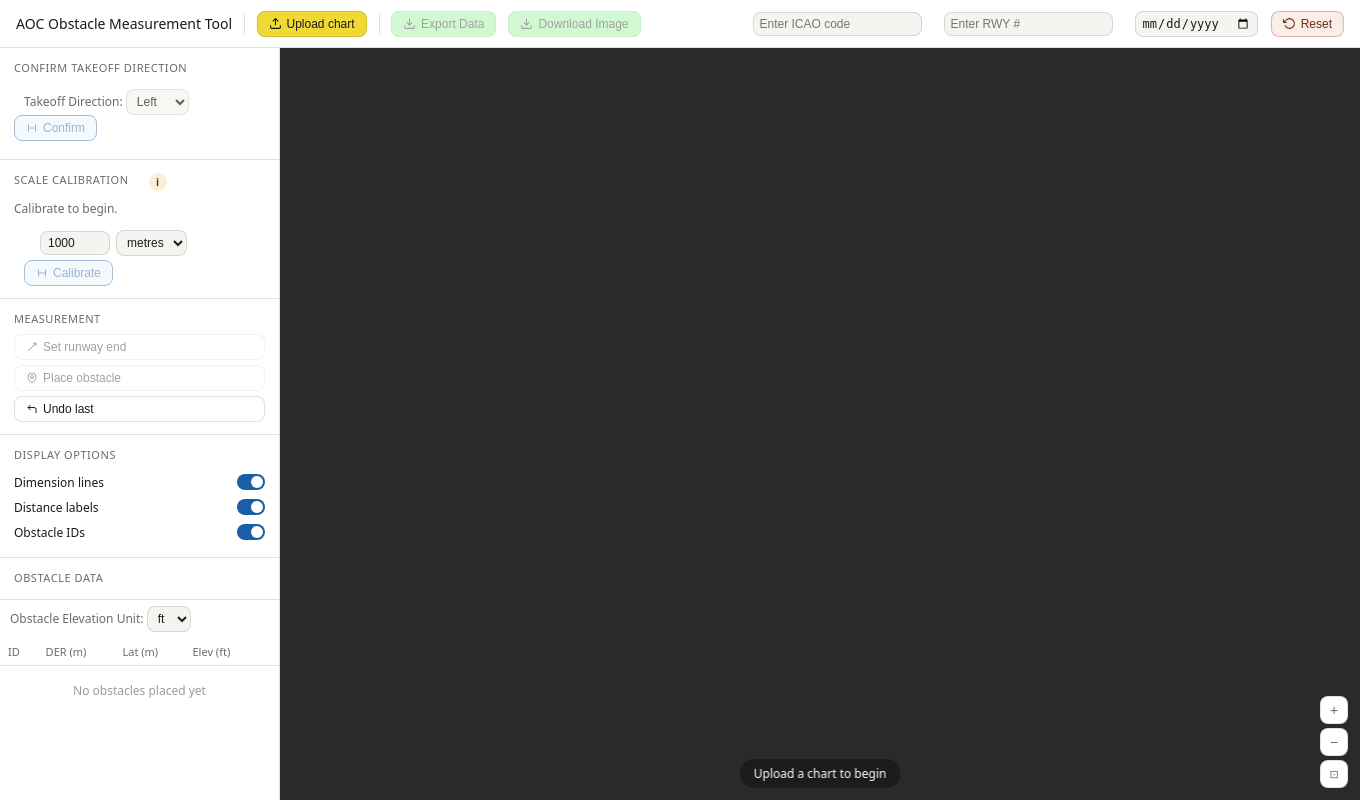
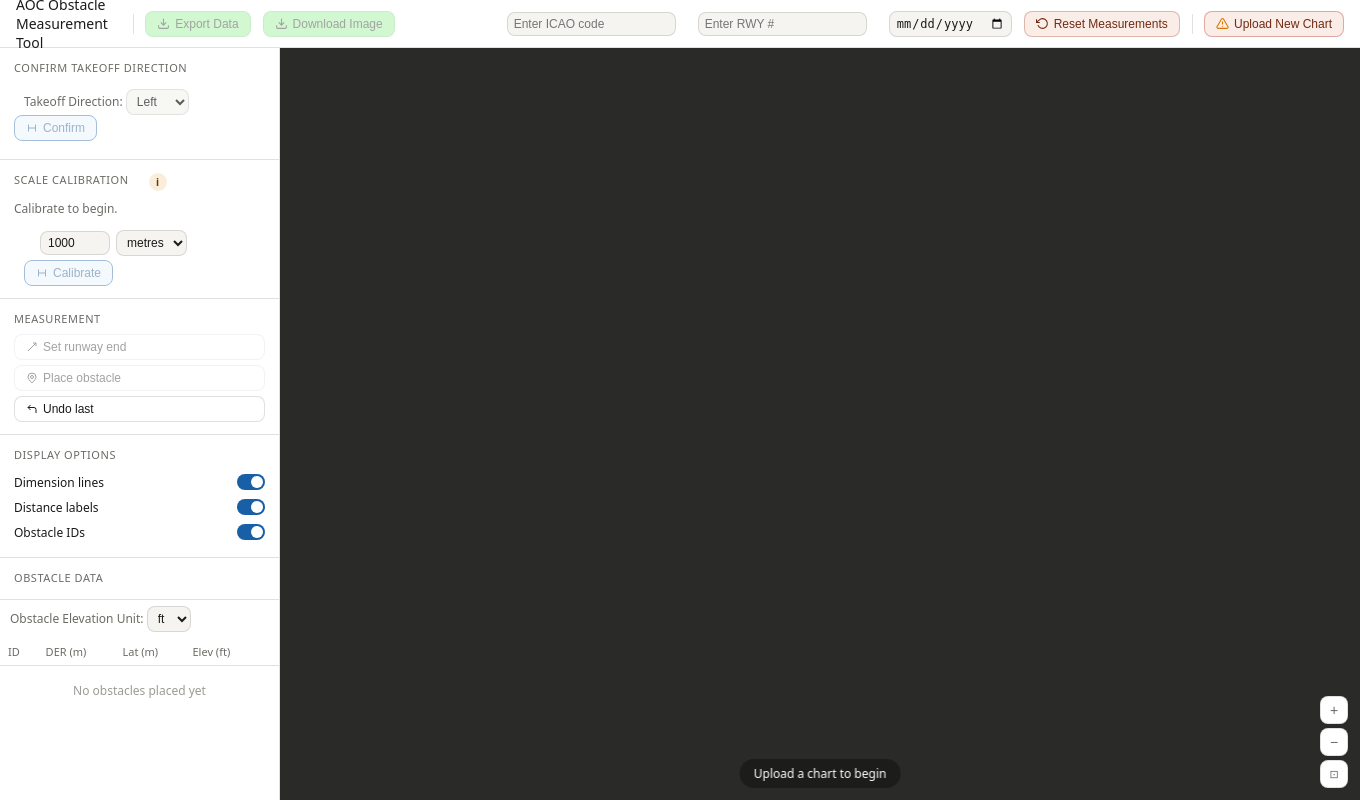
Before and after one commit to AkusChhabra/AOC-Obstacle-Parser, a Flask app: page / in a window 1360 px wide. Run offline with Flask 3, Linux system fonts and the light colour scheme; lists and menus that the app fills with data are empty; a map, chart or similar area stays blank.

Commit message:
Pdf to png conversion successful; need to build reset functionality and clean up code

```diff
--- a/static/css/style.css
+++ b/static/css/style.css
@@ -136,6 +136,12 @@
      color: var(--red-text);
      border-color: rgba(153, 60, 29, 0.3);
  }
+
+  .btn.danger.v2 {
+      background: var(--red-bg);
+      color: var(--red-text);
+      border-color: rgba(169, 7, 7, 0.3);
+  }
 
  .btn:disabled {
      opacity: 0.4;
--- a/static/js/fileloader.js
+++ b/static/js/fileloader.js
@@ -90,6 +90,11 @@ function loadImageFile(file) {
             console.error('Error:', error);
         });
     }
+    else if (file.type === 'image/png' || file.type === 'image/jpeg') {
+        console.log("png/jped detected");
+
+        // Add code for handling png/jpeg input
+    }
 }
 
 function sendImgData(imgURL) {
--- a/static/js/main.js
+++ b/static/js/main.js
@@ -46,25 +46,12 @@ function readImage(url) {
         canvas.width = img.naturalWidth;
         canvas.height = img.naturalHeight
 
+        // call the following functions once img is pulled from the uploads folder
         console.log("canvas: ", canvas);
         fitView();
-        disableUpload();
+        //disableUpload();
         directionInit();
     })
-    /*reader.onload = ev => {
-            const image = new Image();
-            image.onload = () => {
-                img = image;
-                canvas.width = image.naturalWidth;
-                canvas.height = image.naturalHeight;
-                fitView();
-
-                //document.getElementById('chart-info').style.display = 'block';
-                //document.getElementById('chart-info').textContent = `${file.name} · ${image.naturalWidth}×${image.naturalHeight}px`;
-            };
-            image.src = ev.target.result;
-        };*/
-    //reader.readAsDataURL(file);
 }
 
 
@@ -80,10 +67,10 @@ function directionInit() {
     setHint('Please set the takeoff direction.')
 }
 
-function disableUpload() {
+/*function disableUpload() {
     document.getElementById('btn-upload').classList.remove('flash-bg');
     document.getElementById('btn-upload').disabled = true
-}
+}*/
 
 function enableUI() {
     ['btn-calib', 'btn-rwy', 'btn-obs', 'btn-export', 'to-dir', 'btn-confirm-dir'].forEach(id => {
@@ -682,22 +669,22 @@ function resetAll() {
     updateTable();
     //disableUI();
     //setMode('runway');
-    if (img) { directionInit(); }
-    else setHint('Upload a chart to begin or set the takoff direction if already uploaded.');
+    directionInit();
 }
 
 // ── Hint ──────────────────────────────────────────────────────
 function setHint(msg) { document.getElementById('hint-bar').textContent = msg; }
 
-document.getElementById('btn-upload').addEventListener('click', function(event) {
+/*document.getElementById('btn-upload').addEventListener('click', function(event) {
     console.log('Clicked!');
-});
+});*/
 
 //uploadFile();
 
 const icao = document.getElementById('icao-input');
 const rwy = document.getElementById('rwy-input');
 const effDate = document.getElementById('eff-date-input');
+const uploadNewChart = document.getElementById('upload-New-Chart')
 
 icao.addEventListener('input', () => {
     icao.classList.remove('flash-bg');
@@ -711,6 +698,18 @@ effDate.addEventListener('input', () => {
     effDate.classList.remove('flash-bg');
 });
 
+uploadNewChart.addEventListener('click', () => {
+    confirm('All progress will be lost. Are you sure you want to continue?');
+    ctx.clearRect(0, 0, canvas.width, canvas.height);
+    img = null;
+    draw();
+    resetAll();
+
+    // Change template to image_selector.html to allow user to input a new file
+
+
+});
+
 // Init
 window.addEventListener('resize', () => { if (img) fitView(); });
 
--- a/templates/main.html
+++ b/templates/main.html
@@ -15,16 +15,6 @@
     <!-- Top bar -->
     <div id="topbar">
       <h1>AOC Obstacle Measurement Tool</h1>
-      <div class="sep"></div>
-        <button class="btn flash-bg" id="btn-upload" onclick="document.getElementById('file-input').click()">
-          <svg width="13" height="13" viewBox="0 0 24 24" fill="none" stroke="currentColor" stroke-width="2">
-            <path d="M21 15v4a2 2 0 01-2 2H5a2 2 0 01-2-2v-4" />
-            <polyline points="17 8 12 3 7 8" />
-            <line x1="12" y1="3" x2="12" y2="15" />
-          </svg>
-          Upload chart
-        </button>
-        <input type="file" id="file-input" accept="image/*, application/pdf" onchange="loadChart(event)" style="display: none;">
       <div class="sep"></div>
       <button class="btn" id="btn-export" onclick="exportData()" disabled style="background:#90EE90">
         <svg width="13" height="13" viewBox="0 0 24 24" fill="none" stroke="currentColor" stroke-width="2">
@@ -57,9 +47,22 @@
           <polyline points="1 4 1 10 7 10" />
           <path d="M3.51 15a9 9 0 102.13-9.36L1 10" />
         </svg>
-        Reset
+        Reset Measurements
+      </button>
+
+      <div class="sep"></div>
+
+      <button id="upload-New-Chart" class="btn danger v2" style="margin-left:auto">
+        <svg width="13" height="13" viewBox="0 0 24 24" fill="none" stroke="#d97706" stroke-width="2" stroke-linecap="round"
+          stroke-linejoin="round">
+          <path d="M10.29 3.86L1.82 18a2 2 0 0 0 1.71 3h16.94a2 2 0 0 0 1.71-3L13.71 3.86a2 2 0 0 0-3.42 0z"></path>
+          <line x1="12" y1="9" x2="12" y2="13"></line>
+          <line x1="12" y1="17" x2="12.01" y2="17"></line>
+        </svg>
+        Upload New Chart
       </button>
     </div>
+
     <!-- Sidebar -->
     <div id="sidebar">
       <div class="s-section">
```
